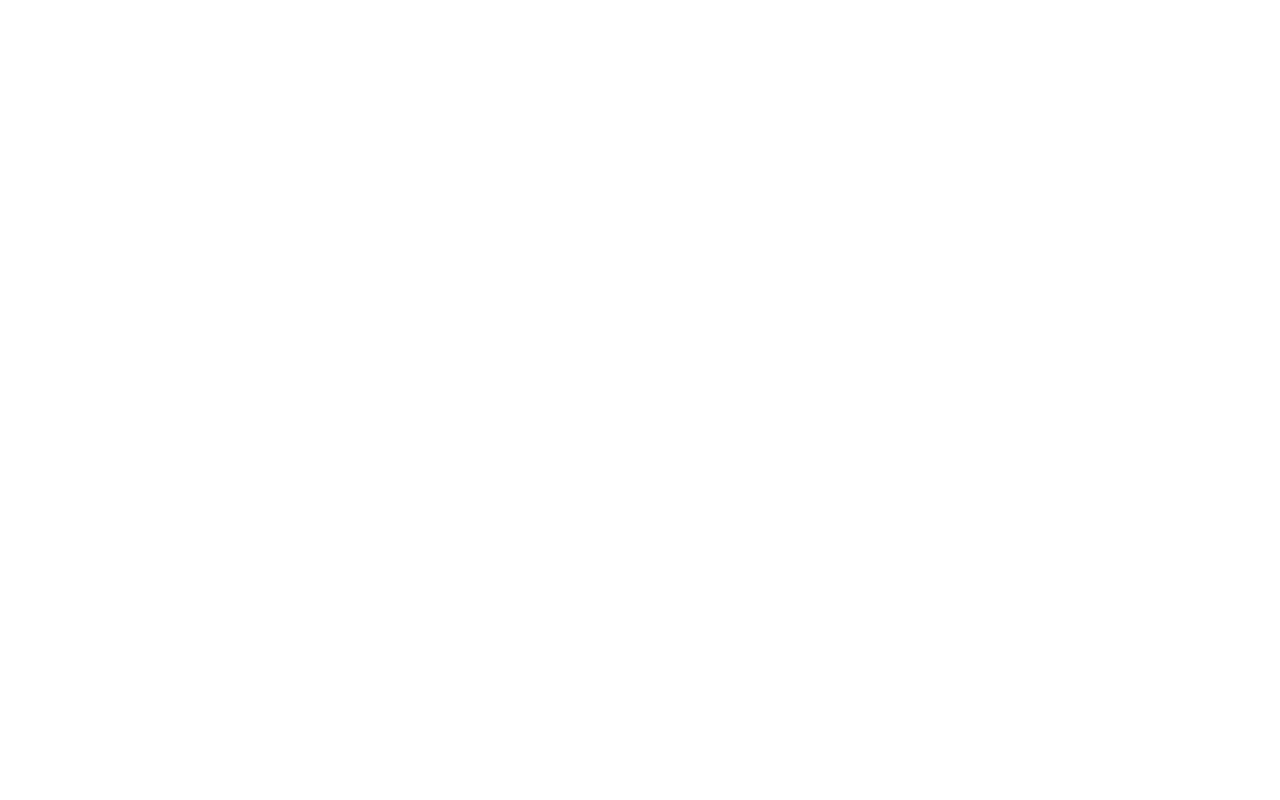
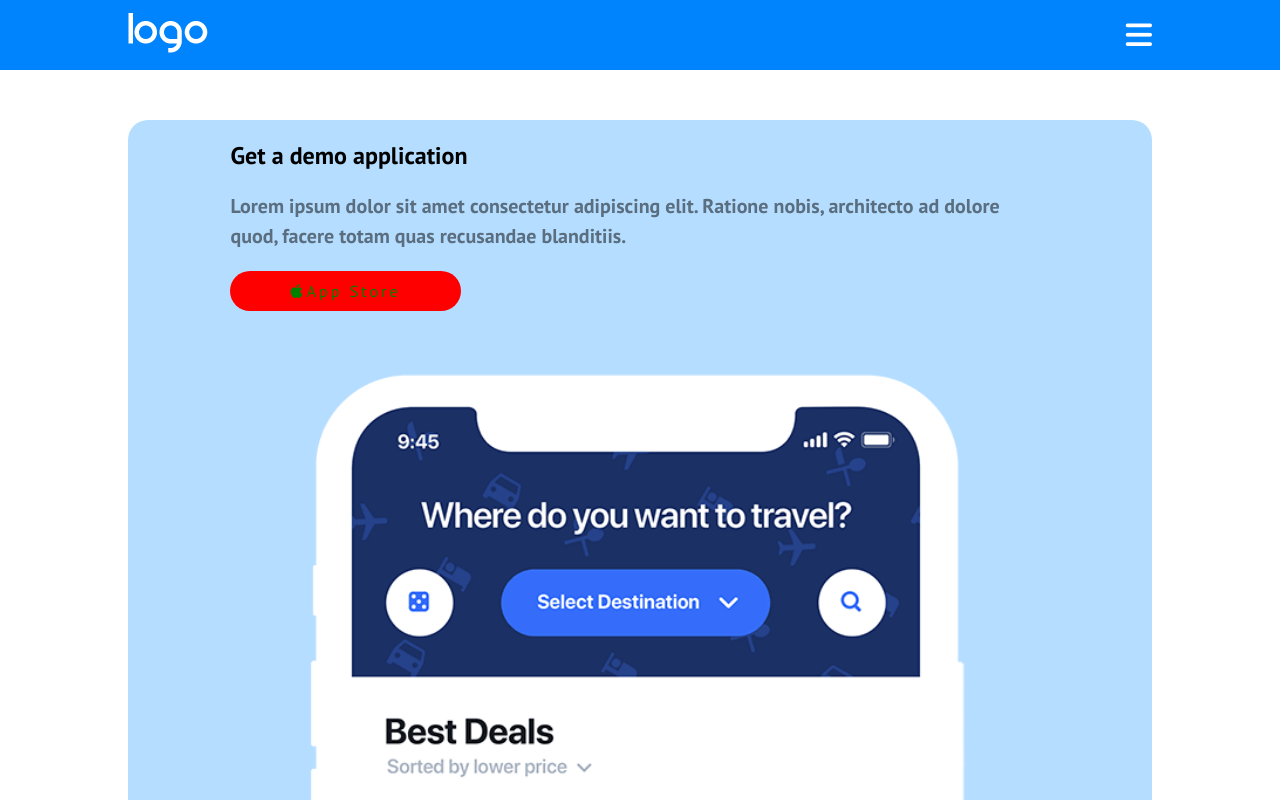
Before and after one commit to Gabrieleabu23/htmlcss-responsive-layout, a plain HTML site: page index.html in a window 1280 px wide. Shown: the top 800 px of the page. Drawn offline with Linux system fonts and the light colour scheme.

Commit message:
first col demo finished

```diff
--- a/css/style.css
+++ b/css/style.css
@@ -2,4 +2,94 @@
     box-sizing: border-box;
     margin: 0;
     padding: 0;
+    font-family: 'PT Sans', sans-serif;
 }
+li{
+    list-style-type: none;
+}
+a{
+    text-decoration: none;
+    color: green;
+}
+/* ICONE FONT AWESOME */
+.fa-bars{
+    color: white;
+    font-size: 30px;
+}
+/* COLORI CONTAINER , BUTTON E TESTO */
+.blue_col{
+    background-color:#b5ddff ;
+}
+/* HEADER */
+header{
+    background-color: #0084fd;
+    margin-bottom: 50px;
+}
+nav{
+    width: 80%;
+    margin: 0 auto;
+    display: flex;
+    align-items: center;
+    /* DEBUG */
+    height: 70px;
+}
+
+nav > ul{
+    width: 100%;
+    display: flex;
+    justify-content: space-between;
+    align-items: center;
+}
+
+#menu_destkop{
+    display: none;
+}
+/* MAIN */
+
+.container{
+    max-width: 80%;
+    margin: 0 auto;
+}
+.row{
+    display: block;
+    /* DEBUG */
+    /* border: 4px solid blue ; */
+}
+.col{
+    width: 100%;
+    /* padding: 50px 0px; */
+    /* DEBUG */
+    /* border: 1px solid red; */
+}
+.content{
+    width: 80%;
+    margin: 0 auto;
+}
+.radius_col{
+    border-radius: 20px;
+}
+.image img{
+    padding: 50px 0px 0;
+    width: 100%;
+    margin-bottom: -5px;
+}
+/* PERSONALIZZAZIONI CLASSI MAIN */
+.col .content h2{
+    padding: 20px 0px;
+}
+.col .blue_col p{
+    font-size: 20px;
+    line-height: 30px;
+    padding-bottom: 30px;
+    font-weight: bold;
+    color: #5a6e7f;
+}
+.lett_space{
+    letter-spacing: 3px ;
+}
+.button{
+    border: none;
+    background-color: red;
+    padding: 10px 60px;
+
+}
--- a/index.html
+++ b/index.html
@@ -1,12 +1,65 @@
 <!DOCTYPE html>
 <html lang="en">
+
 <head>
     <meta charset="UTF-8">
     <meta name="viewport" content="width=device-width, initial-scale=1.0">
+    <link rel="stylesheet" href="https://cdnjs.cloudflare.com/ajax/libs/font-awesome/6.4.2/css/all.min.css"
+        integrity="sha512-z3gLpd7yknf1YoNbCzqRKc4qyor8gaKU1qmn+CShxbuBusANI9QpRohGBreCFkKxLhei6S9CQXFEbbKuqLg0DA=="
+        crossorigin="anonymous" referrerpolicy="no-referrer" />
+    <link rel="preconnect" href="https://fonts.googleapis.com">
+    <link rel="preconnect" href="https://fonts.gstatic.com" crossorigin>
+    <link href="https://fonts.googleapis.com/css2?family=PT+Sans:ital,wght@0,400;0,700;1,400;1,700&display=swap"
+        rel="stylesheet">
+    <link rel="preconnect" href="https://fonts.googleapis.com">
+    <link rel="preconnect" href="https://fonts.gstatic.com" crossorigin>
+    <link href="https://fonts.googleapis.com/css2?family=Noto+Sans:wght@100&display=swap" rel="stylesheet">
     <link rel="stylesheet" href="css/style.css">
     <title>Responsive Layout</title>
 </head>
+
 <body>
+    <header>
+        <nav>
+            <ul>
+                <li><img src="img/logo.png" alt=""></li>
+                <li id="hamburger_menu"><i class="fa-solid fa-bars"></i></li>
+                <li id="menu_destkop">
+                    <ul>
+                        <li>Planning</li>
+                        <li>Testimonials</li>
+                        <li>Features</li>
+                        <li>About Us</li>
+                        <li><a href="#">Get Started</a></li>
+                    </ul>
+                </li>
+            </ul>
+        </nav>
+    </header>
+    <main>
+        <div class="container">
+            <div class="row">
+                <div class="col">
+                    <div class="radius_col blue_col">
+                        <div class="content">
+                            <h2>Get a demo application</h2>
+                            <p>Lorem ipsum dolor sit amet consectetur adipiscing elit. Ratione nobis, architecto ad dolore quod, facere totam quas recusandae blanditiis.</p>
+                            <span class="button radius_col"><a href="#" class=""><i class="fa-brands fa-apple"></i> <span class="lett_space">App Store</span></a></span>
+                            <div class="image">
+                                <img src="img/phone.png" alt="">
+                            </div>
+                        </div>
+                    </div>
+                </div>
+                <div class="col">
 
+                </div>
+                <div class="col">
+
+                </div>
+            </div>
+        </div>
+    </main>
 </body>
+
 </html>
```
